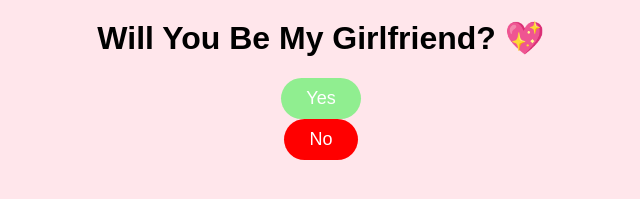
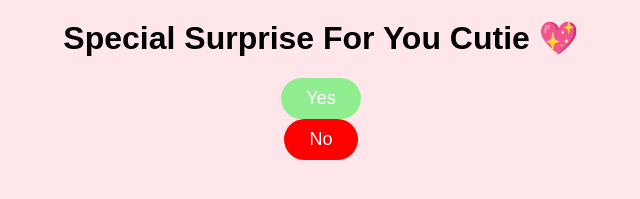
Before and after one commit to swarajjadhav977-png/for-you, a plain HTML site: page index.html in a window 1280 px wide. Shown: the part 425-624 px from the top of the page, without its empty margins (319-959 px from the left). Drawn offline with Linux system fonts and the light colour scheme.

Commit message:
Update index.html

```diff
--- a/index.html
+++ b/index.html
@@ -55,7 +55,7 @@
 
     <img id="gif" src="https://i.pinimg.com/736x/6f/0b/d1/6f0bd17b2ced31e6cb2f9c5b7b6b54ff.jpg">
 
-    <h1>Will You Be My Girlfriend? 💖</h1>
+    <h1>Special Surprise For You Cutie 💖</h1>
 
     <button id="yesBtn" onclick="sayYes()">Yes</button>
     <button id="noBtn">No</button>
```
